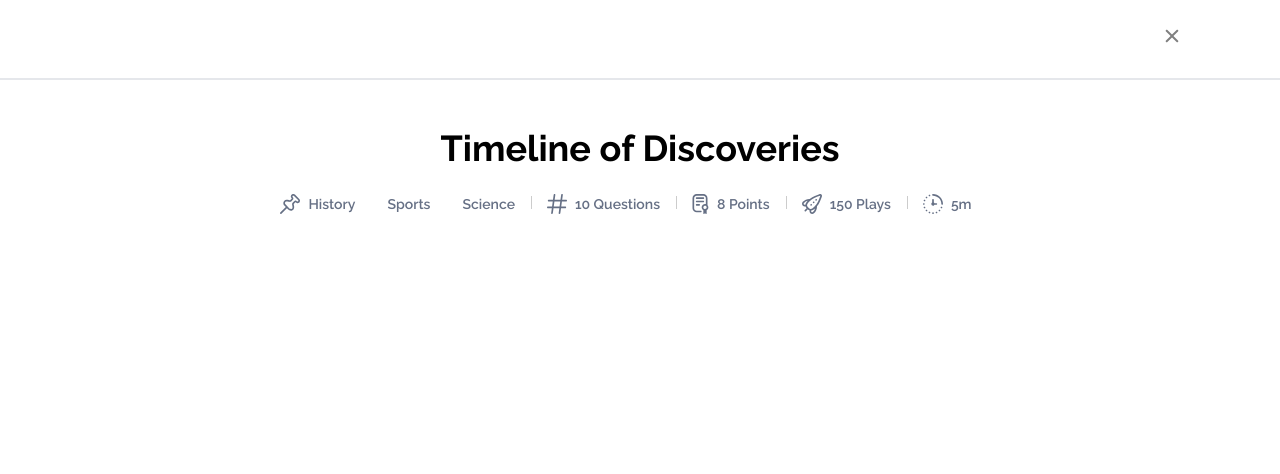
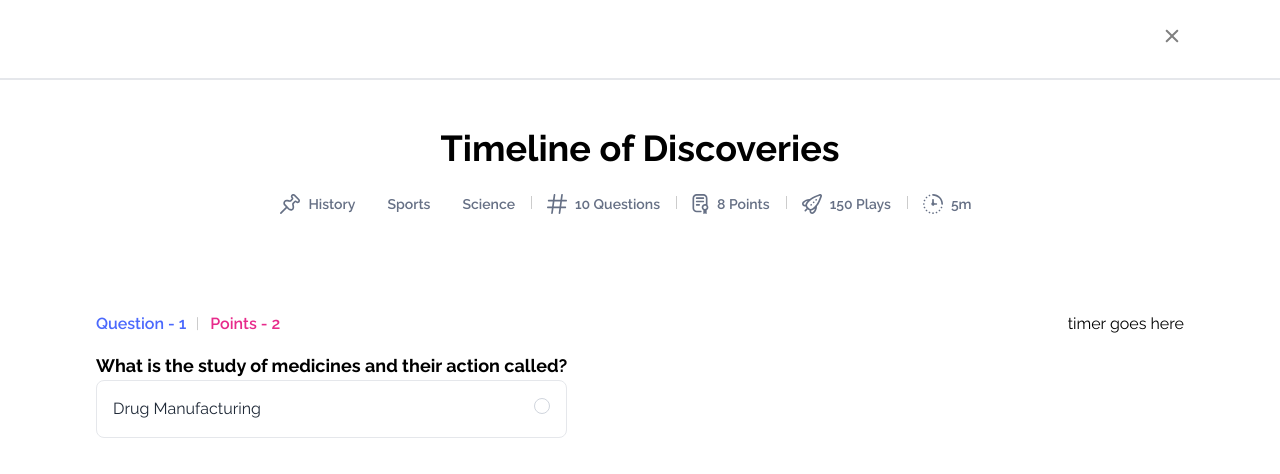
Before and after one commit to SousouBer/quizwiz-frontend, a Vue app: page /quiz/questions in a window 1280 px wide. Shown: the top 474 px of the page. Built offline with nearby package versions, Linux system fonts and the light colour scheme.

Commit message:
style: add general styles for question and answer

```diff
--- a/src/assets/styles.css
+++ b/src/assets/styles.css
@@ -22,7 +22,8 @@
   transform: translate(-4rem, 65%);
 }
 
-.input-checkbox {
+.input-checkbox,
+.answer-checkbox {
   appearance: none;
   cursor: pointer;
   border-radius: 50%;
@@ -32,6 +33,14 @@
   background-color: #000;
 }
 
-.input-checkbox:checked + .show-tick-icon {
+.input-checkbox:checked + .show-tick-icon,
+.answer-checkbox:checked + .show-tick-icon {
   display: block;
 }
+
+/* .answer-checkbox {
+} */
+
+.answer-checkbox:checked {
+  background-color: #4b69fd;
+}
--- /dev/null
+++ b/src/components/quiz/QuizQuestionAndAnswers.vue
@@ -0,0 +1,68 @@
+<template>
+  <div>
+    <div class="flex items-center gap-6 mb-4">
+      <div class="relative">
+        <span class="text-saturated-blue font-semibold">Question - 1</span>
+        <IconMiddleLine
+          color="gray"
+          class="absolute top-0 right-0 transform translate-y-1/3 translate-x-3"
+        />
+      </div>
+      <span class="text-pinkish-mangeta font-semibold">Points - 2</span>
+    </div>
+    <span class="font-bold text-lg"
+      >What is the study of medicines and their action called?</span
+    >
+    <div @click="toggleAnswer" class="cursor-pointer">
+      <div
+        :class="{ 'border-saturated-blue-40 bg-saturated-blue-10': isChecked }"
+        class="border border-red rounded-lg flex justify-between items-center p-4"
+      >
+        <span
+          :class="{ 'text-saturated-blue': isChecked }"
+          class="text-gray-800"
+          >Drug Manufacturing</span
+        >
+        <div class="relative">
+          <input
+            :class="{ 'border border-light-gray': !isChecked }"
+            type="checkbox"
+            name="option_1"
+            id="id"
+            class="answer-checkbox w-4 h-4"
+            v-model="isChecked"
+          />
+          <IconTick
+            class="hidden show-tick-icon absolute top-0 right-0 transform -translate-x-1 translate-y-1"
+            height="10"
+            width="8"
+          />
+        </div>
+      </div>
+    </div>
+  </div>
+</template>
+
+<script>
+import IconMiddleLine from "@/components/icons/IconMiddleLine.vue";
+import IconTick from "@/components/icons/IconTick.vue";
+
+export default {
+  components: {
+    IconMiddleLine,
+    IconTick,
+  },
+
+  data() {
+    return {
+      isChecked: false,
+    };
+  },
+
+  methods: {
+    toggleAnswer() {
+      this.isChecked = !this.isChecked;
+    },
+  },
+};
+</script>
--- a/src/views/QuizQuestionsView.vue
+++ b/src/views/QuizQuestionsView.vue
@@ -4,16 +4,24 @@
       <IconX width="24" height="24" color="gray" class="ml-auto" />
     </header>
     <QuizQuestionsQuizDetails />
+    <div class="flex justify-between px-24 py-16">
+      <div>
+        <QuizQuestionAndAnswers />
+      </div>
+      <div>timer goes here</div>
+    </div>
   </div>
 </template>
 
 <script>
 import QuizQuestionsQuizDetails from "@/components/quiz/QuizQuestionsQuizDetails.vue";
+import QuizQuestionAndAnswers from "@/components/quiz/QuizQuestionAndAnswers.vue";
 import IconX from "@/components/icons/IconX.vue";
 
 export default {
   components: {
     QuizQuestionsQuizDetails,
+    QuizQuestionAndAnswers,
     IconX,
   },
 };
--- a/tailwind.config.js
+++ b/tailwind.config.js
@@ -17,12 +17,15 @@ export default {
         "light-pink": "#FCE7F1",
         "vibrant-orange": "#FF5613",
         "saturated-blue": "#4B69FD",
+        "saturated-blue-40": "#4b69fd66",
+        "saturated-blue-10": "#4b69fd20",
         "medium-dark-gray": "#667085",
         "very-light-gray": "#F6F6F7",
         "charcoal-gray": "#242C32",
         "bright-yellow": "#FFD21F",
         "vivid-red": "#F04438",
         "salmon-pink": "#FDA29B",
+        "pinkish-mangeta": "#E72A8B",
       },
       width: {
         "custom-45": "45%",
```
